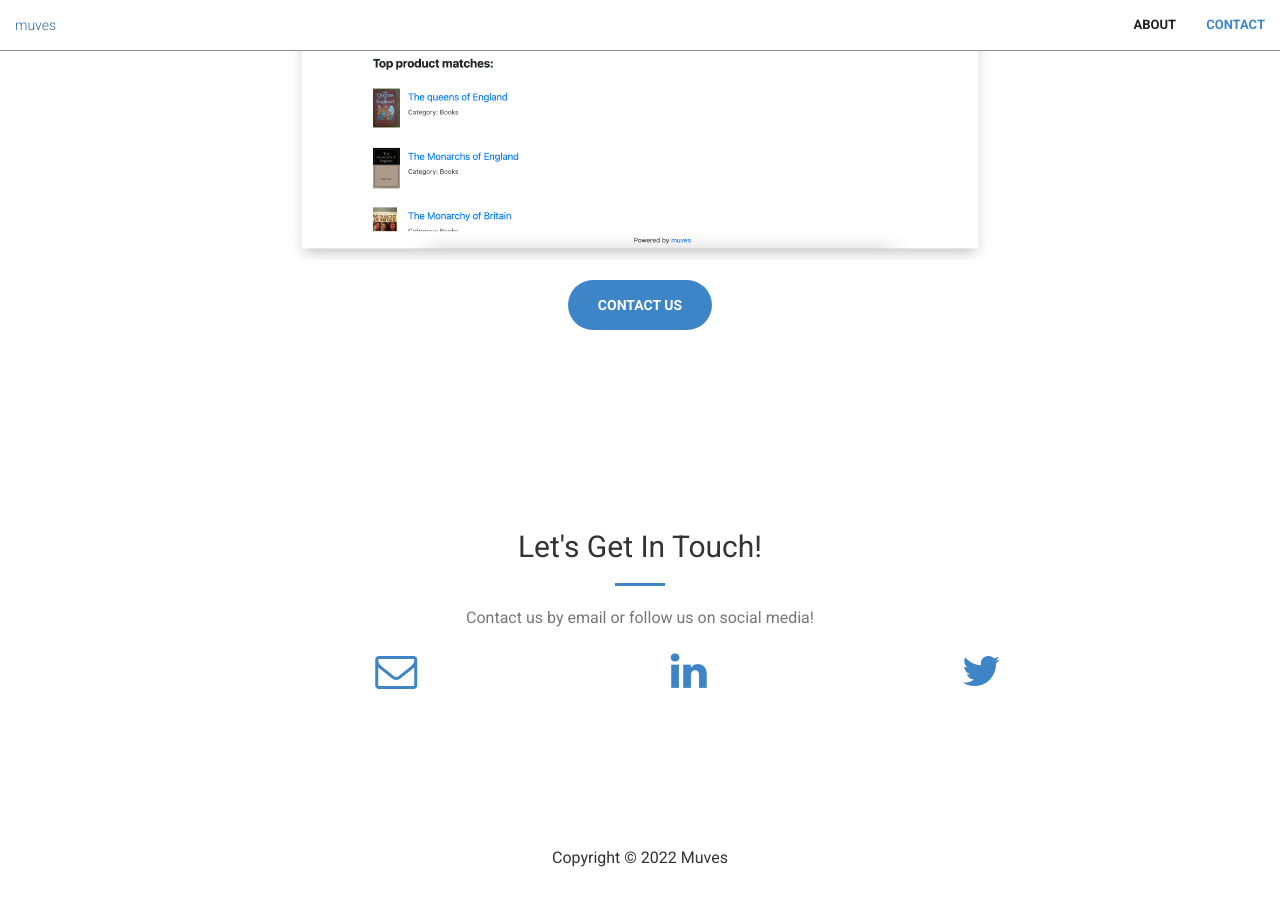
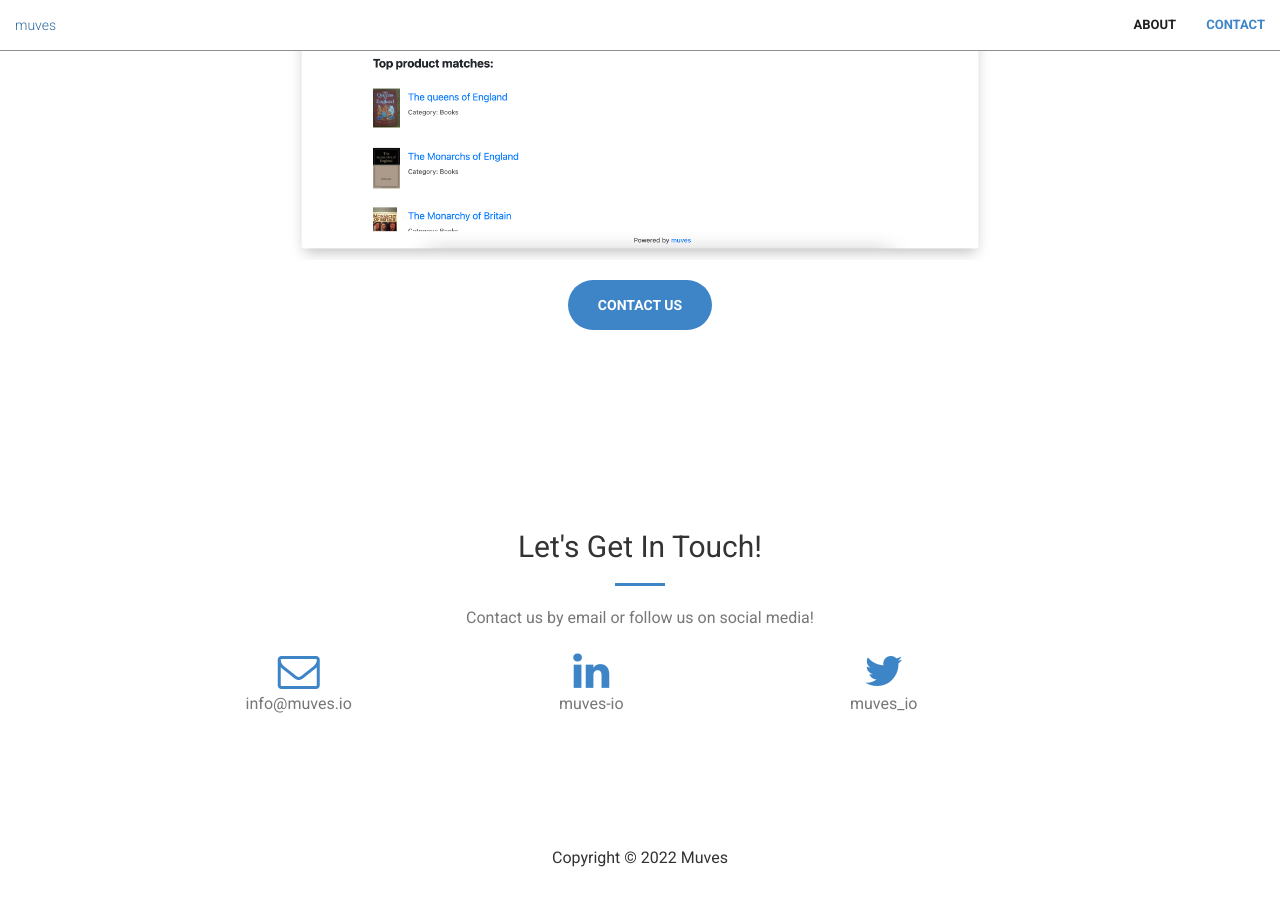
Before and after one commit to muvesio/muves.io, a Jekyll site: the page built from index.html, in a window 1280 px wide and 900 px high, scrolled down 1252 px. Built offline with Jekyll 4.4.1, drawn with Linux system fonts in a browser that asks for light colours.

Commit message:
updated contacts

```diff
--- a/_includes/contact.html
+++ b/_includes/contact.html
@@ -10,22 +10,22 @@
     </div>
     <div class="container">
         <div class="row">
-            <div class="col-lg-3 col-md-6 col-md-offset-2 text-center">
+            <div class="col-lg-3 col-md-6 col-md-offset-1 text-center">
                 <a href="mailto:{{ site.email }}">
                 <i class="fa fa-envelope-o fa-3x wow bounceIn text-primary" data-wow-delay=".1s"></i>
-                 <p>{{ site.email }}</p>
+                 <p class="text-muted">{{ site.email }}</p>
                 </a>
             </div>
             <div class="col-lg-3 col-md-6 text-center">
                 <a href="https://www.linkedin.com/company/{{ site.linkedin_username }}">
                     <i class="fa fa-linkedin fa-3x wow bounceIn text-primary" data-wow-delay=".2s"></i>
-                  <p>{{ site.linkedin_username }}</p>
+                  <p class="text-muted">{{ site.linkedin_username }}</p>
                 </a>
             </div>
             <div class="col-lg-3 col-md-6 text-center">
             <a href="https://twitter.com/{{ site.twitter_username }}">
                 <i class="fa fa-twitter fa-3x wow bounceIn text-primary" data-wow-delay=".3s"></i>
-              <p>{{ site.twitter_username }}</p>
+              <p class="text-muted">{{ site.twitter_username }}</p>
             </a>
         </div>
     </div>
```
